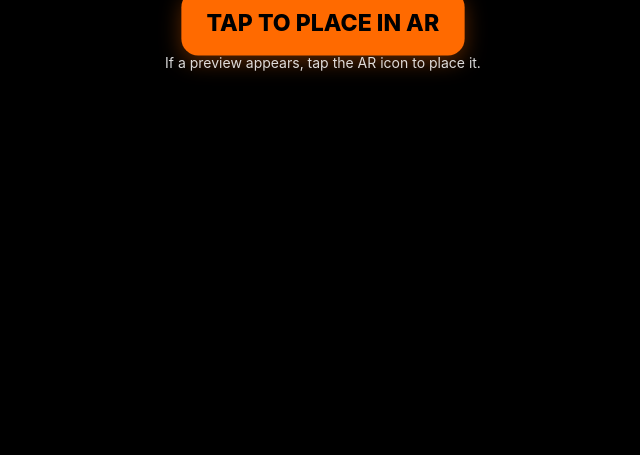
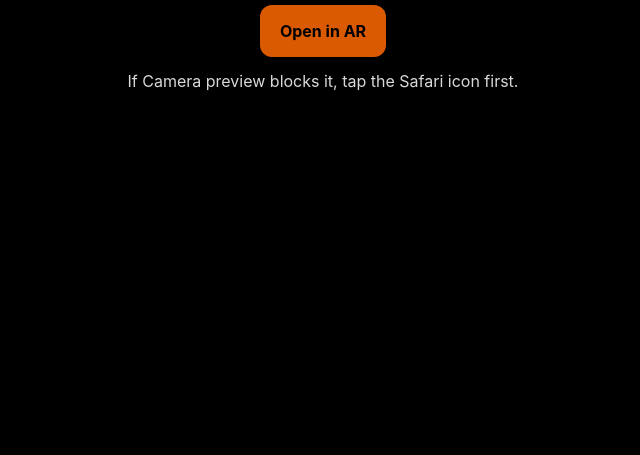
Before and after one commit to atshanab/PumpkinAR, a plain HTML site: page docs/index.html in a window 1280 px wide. Shown: the part 393-848 px from the top of the page, without its empty margins (317-957 px from the left). After the commit the page ends 800 px from the top, so only its background shows below. Drawn offline with Linux system fonts and the light colour scheme.

Commit message:
Update index.html

```diff
--- a/docs/index.html
+++ b/docs/index.html
@@ -1,30 +1,17 @@
 <!doctype html>
 <meta charset="utf-8">
 <meta name="viewport" content="width=device-width,initial-scale=1">
-<title>Tap to Place Pumpkin in AR</title>
+<title>Pumpkin AR — Quick Look</title>
 <style>
-  html,body{margin:0;height:100%;background:#000;color:#fff;font-family:-apple-system,BlinkMacSystemFont,'Segoe UI',Roboto,Arial,sans-serif}
-  .wrap{height:100%;display:flex;align-items:center;justify-content:center;text-align:center;gap:16px;padding:24px}
-  .btn{display:inline-block;background:#ff6a00;color:#000;padding:18px 24px;border-radius:16px;
-       font-weight:800;font-size:22px;text-decoration:none;box-shadow:0 6px 20px rgba(255,106,0,.35);
-       animation:pulse 1.1s infinite ease-in-out}
-  @keyframes pulse{0%{transform:scale(1)}50%{transform:scale(1.05)}100%{transform:scale(1)}}
-  .hint{opacity:.85;max-width:520px;margin:0 auto;font-size:14px}
+  body { margin:0; background:#000; color:#fff; font-family:-apple-system, BlinkMacSystemFont, Arial, sans-serif;
+         display:flex; align-items:center; justify-content:center; min-height:100vh; text-align:center; }
+  a.btn { display:inline-block; padding:16px 20px; background:#ff6a00; color:#000; border-radius:12px; font-weight:700; text-decoration:none; }
+  p { opacity:.85; max-width:520px; margin:14px auto 0; }
 </style>
 <body>
-  <div class="wrap">
-    <div>
-      <a class="btn" id="ar" rel="ar" href="Halloween_Cursed_Pumpkin.usdz">TAP TO PLACE IN AR</a>
-      <p class="hint">If a preview appears, tap the AR icon to place it.</p>
-    </div>
+  <div>
+    <h1>🎃 Pumpkin AR</h1>
+    <p><a class="btn" rel="ar" href="Halloween_Cursed_Pumpkin.usdz">Open in AR</a></p>
+    <p>If Camera preview blocks it, tap the Safari icon first.</p>
   </div>
-  <script>
-    // If someone taps anywhere on the page, trigger the AR link (big target area)
-    document.addEventListener('click', function(e){
-      const a = document.getElementById('ar');
-      if (a) a.click();
-    }, { once:true });
-    // Prevent accidental text selection / long-press menus
-    document.addEventListener('touchstart', ()=>{}, {passive:true});
-  </script>
 </body>
```
